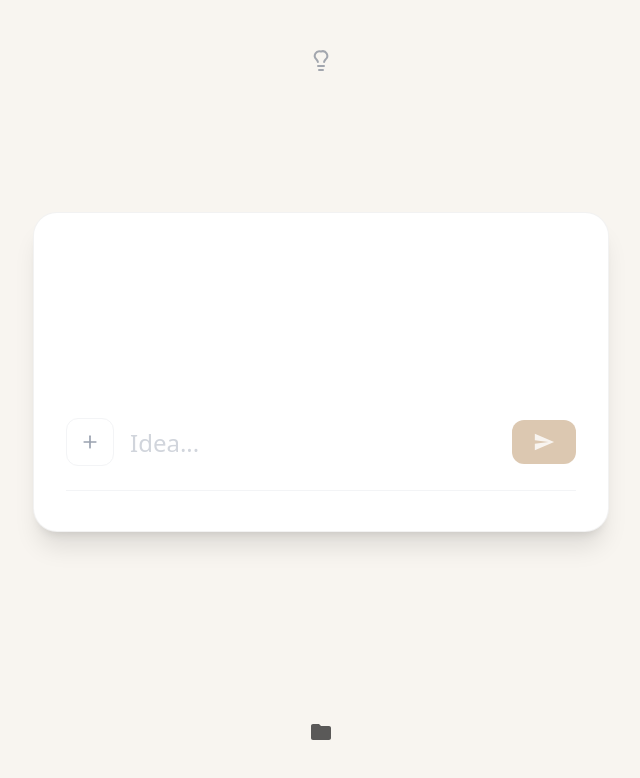
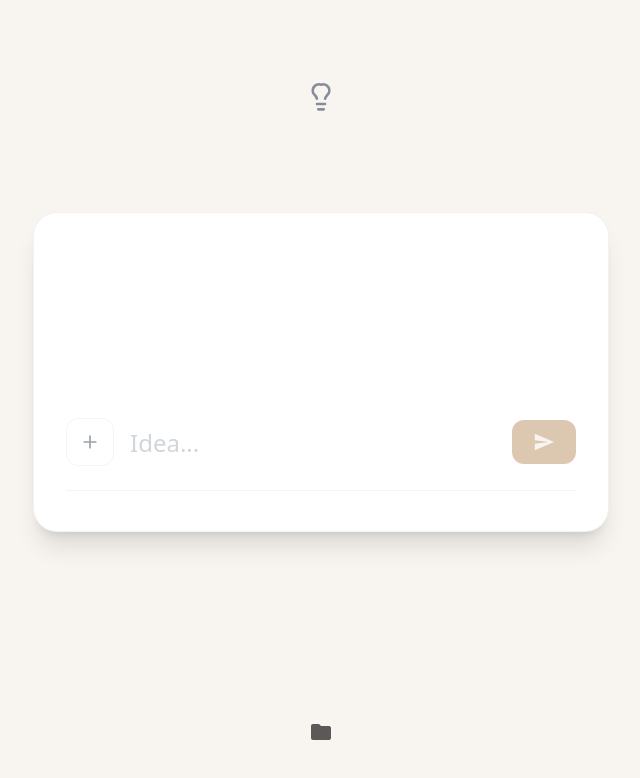
Before and after one commit to damiancolo/banco-de-ideas, a Next.js app: page / in a window 1280 px wide. Shown: the top 778 px of the page, without its empty margins (319-959 px from the left). Built offline with nearby package versions, Linux system fonts and the light colour scheme.

Commit message:
Fix: Move icon down (notch safety) and improve touch target

```diff
--- a/app/page.tsx
+++ b/app/page.tsx
@@ -193,14 +193,14 @@ export default function Home() {
     <main className="min-h-screen flex flex-col items-center justify-between p-6 relative overflow-hidden transition-all duration-700 bg-background">
 
       {/* Top Icon: Lightbulb */}
-      <div className="fixed top-8 left-1/2 -translate-x-1/2 z-[9999] opacity-60 hover:opacity-100 transition-opacity cursor-pointer">
-        <a href="https://estudioprompt.com/banco-de-ideas/" target="_blank" rel="noopener noreferrer" className="block p-4">
-          <svg xmlns="http://www.w3.org/2000/svg" width="24" height="24" viewBox="0 0 24 24" fill="transparent" stroke="currentColor" strokeWidth="2" strokeLinecap="round" strokeLinejoin="round" className="text-gray-500 hover:text-yellow-500 transition-colors">
-            <path d="M9 18h6"></path>
-            <path d="M10 22h4"></path>
-            <path d="M15.09 14c.18-.9.66-1.74 1.41-2.5A4.65 4.65 0 0 0 12 3.5a4.65 4.65 0 0 0-4.5 7.97c.75.76 1.23 1.6 1.41 2.5"></path>
-            {/* Invisble rect to capture all clicks in the area */}
-            <rect width="24" height="24" fill="transparent" stroke="none" />
+      <div className="fixed top-12 md:top-14 left-1/2 -translate-x-1/2 z-[9999] opacity-80 hover:opacity-100 transition-opacity cursor-pointer pointer-events-auto">
+        <a href="https://estudioprompt.com/banco-de-ideas/" target="_blank" rel="noopener noreferrer" className="block p-6">
+          <svg xmlns="http://www.w3.org/2000/svg" width="32" height="32" viewBox="0 0 24 24" fill="none" class="text-gray-500 hover:text-yellow-500 transition-colors">
+            <path stroke="currentColor" strokeWidth="2" strokeLinecap="round" strokeLinejoin="round" d="M9 18h6"></path>
+            <path stroke="currentColor" strokeWidth="2" strokeLinecap="round" strokeLinejoin="round" d="M10 22h4"></path>
+            <path stroke="currentColor" strokeWidth="2" strokeLinecap="round" strokeLinejoin="round" d="M15.09 14c.18-.9.66-1.74 1.41-2.5A4.65 4.65 0 0 0 12 3.5a4.65 4.65 0 0 0-4.5 7.97c.75.76 1.23 1.6 1.41 2.5"></path>
+            {/* Robust click target: White fill with 0 opacity is safer than "transparent" for some touch drivers */}
+            <rect width="24" height="24" fill="white" fillOpacity="0" />
           </svg>
         </a>
       </div>
```
